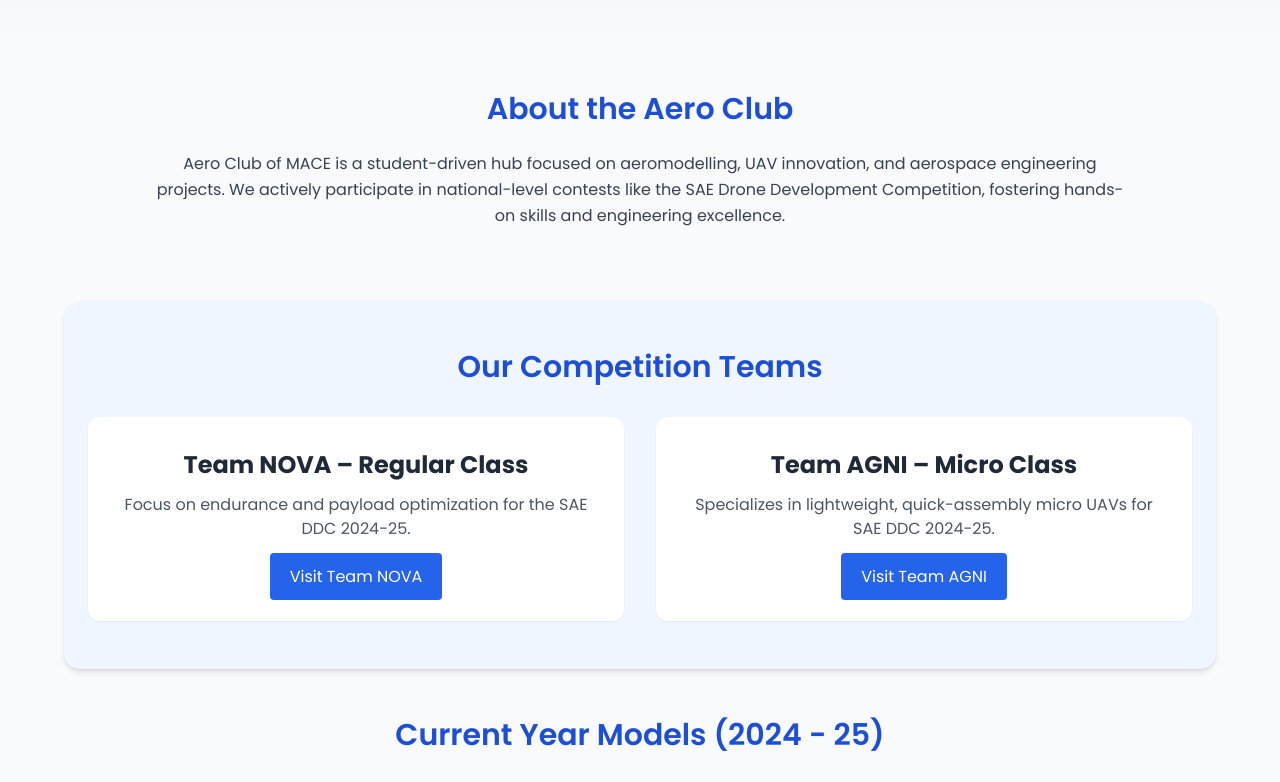
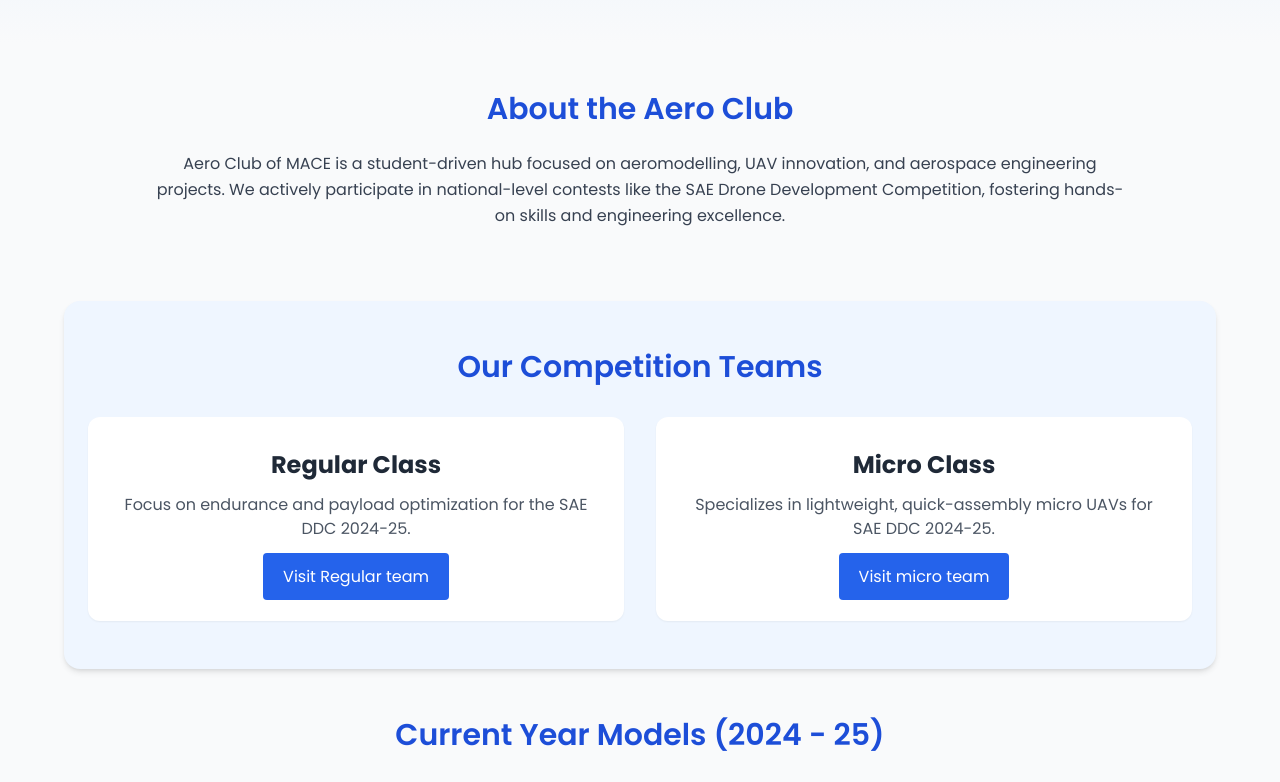
Before and after one commit to r14rana/team-agni-microclass, a plain HTML site: page index.html in a window 1280 px wide. Shown: the part 377-1159 px from the top of the page. Drawn offline with nearby package versions, Linux system fonts and the light colour scheme.

Commit message:
updated the competion section to the default regual and micro categories

```diff
--- a/index.html
+++ b/index.html
@@ -127,7 +127,7 @@
           class="bg-white rounded-xl shadow-sm p-8 hover:shadow-lg transition"
         >
           <h4 class="text-2xl font-bold text-gray-800 mb-3">
-            Team NOVA – Regular Class
+             Regular Class
           </h4>
           <p class="text-gray-600 mb-6">
             Focus on endurance and payload optimization for the SAE DDC 2024-25.
@@ -136,14 +136,14 @@
             href="regular.html"
             class="bg-blue-600 hover:bg-blue-700 text-white px-5 py-3 rounded font-medium transition"
           >
-            Visit Team NOVA
+            Visit Regular team
           </a>
         </div>
         <div
           class="bg-white rounded-xl shadow-sm p-8 hover:shadow-lg transition"
         >
           <h4 class="text-2xl font-bold text-gray-800 mb-3">
-            Team AGNI – Micro Class
+            Micro Class
           </h4>
           <p class="text-gray-600 mb-6">
             Specializes in lightweight, quick-assembly micro UAVs for SAE DDC
@@ -153,7 +153,7 @@
             href="micro.html"
             class="bg-blue-600 hover:bg-blue-700 text-white px-5 py-3 rounded font-medium transition"
           >
-            Visit Team AGNI
+            Visit micro team
           </a>
         </div>
       </div>
```
